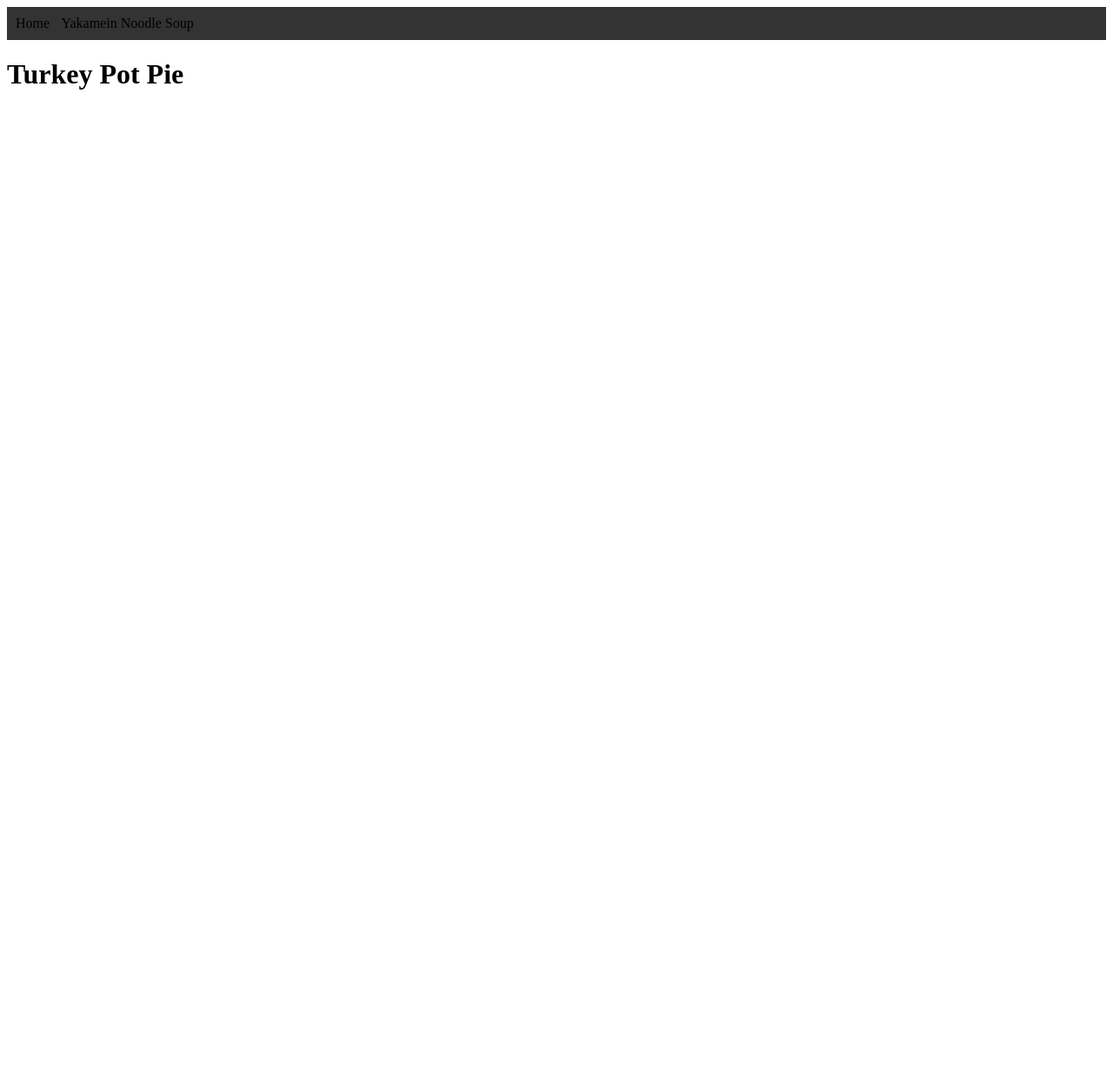
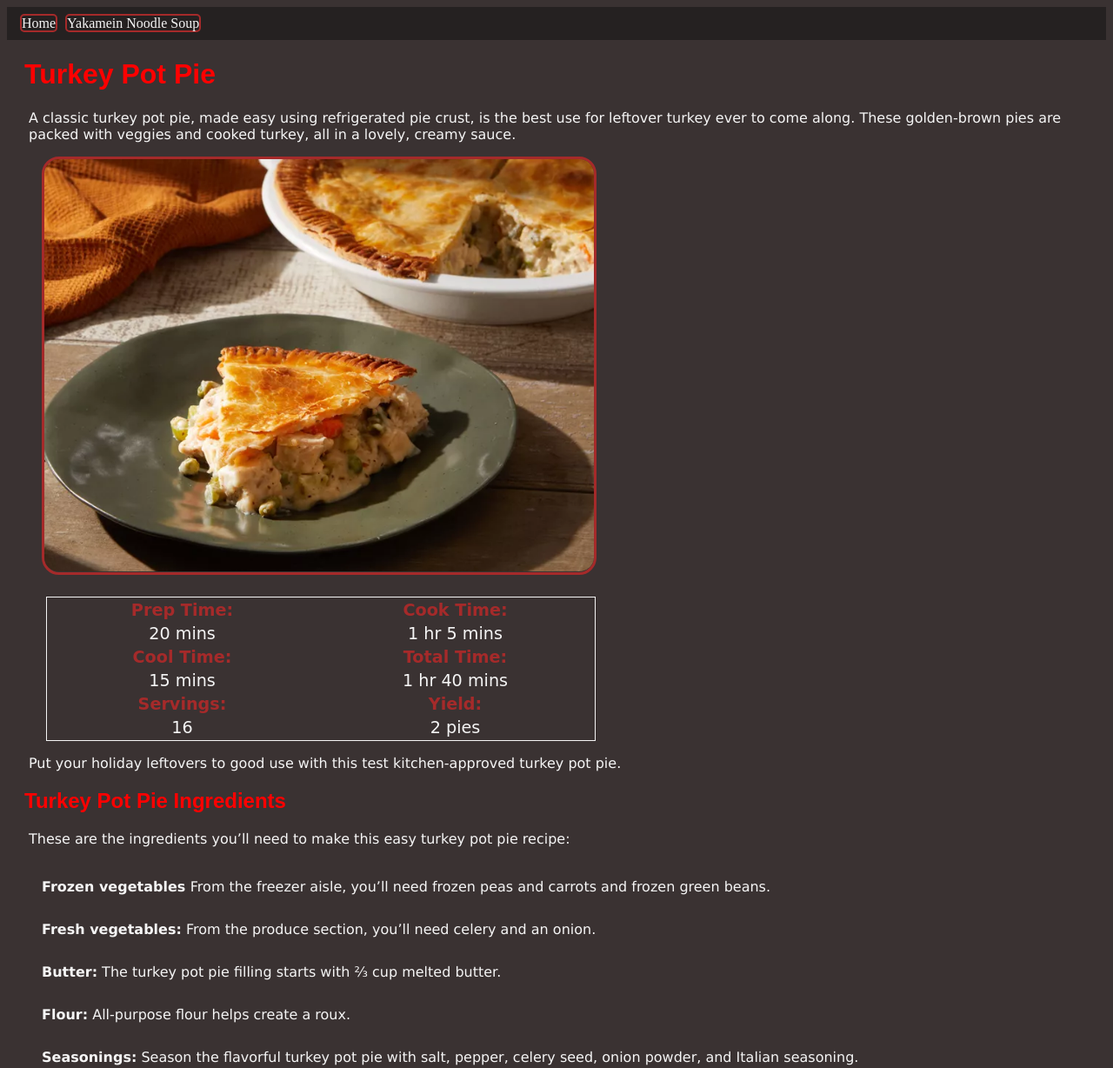
Before and after one commit to Ozzie-housmane/Odin-recipie, a plain HTML site: page recipies/turkey-pot-pie.html in a window 1280 px wide. Shown: the top 1228 px of the page at 87% size. Before the commit the page ends 800 px from the top, so only its background shows below. Drawn offline with Linux system fonts and the light colour scheme.

Commit message:
Setup turkey pot pie html add more content to page

```diff
--- a/recipies/turkey-pot-pie.html
+++ b/recipies/turkey-pot-pie.html
@@ -4,12 +4,76 @@
     <meta charset="UTF-8">
     <meta name="viewport" content="width=device-width, initial-scale=1.0">
     <title>Document</title>
+    <link rel="stylesheet" href="../style.css">
 </head>
-<body>
-    <nav style="background-color: #333; padding: 10px;">
-   <a href="../index.html" style="color: black; text-decoration: none; margin-right: 10px;">Home</a>
-   <a href="./yakamein.html" style="color: black; text-decoration: none; margin-right: 10px;">Yakamein Noodle Soup</a>
+<body class="turkeyPage">
+    <nav style="background-color: #252121; padding: 10px; ">
+   <a href="../index.html"  >Home</a>
+   <a href="./yakamein.html">Yakamein Noodle Soup</a>
 </nav>
- <h1>Turkey Pot Pie</h1>
+ <h1 class="turkeyTitle">Turkey Pot Pie</h1>
+ <p class="turkeyP">A classic turkey pot pie, made easy using refrigerated pie crust, is the best use for leftover turkey ever to come along. These golden-brown pies are packed with veggies and cooked turkey, all in a lovely, creamy sauce.</p>
+ <img src="../images/TurkeyPotPie.jpg" alt="Turkey pot pie" class="turkhtmlimg">
+ <table class="turktable">
+    <th>Prep Time:</th>
+    <th>Cook Time:</th>
+    <tr>
+        <td>20 mins</td>
+        <td>1 hr 5 mins</td>
+    </tr>
+        <tr>
+            <th>Cool Time:</th>
+            <th>Total Time:</th>
+        </tr>
+        <tr>
+            <td>15 mins</td>
+            <td>1 hr 40 mins</td>
+        </tr>
+        <tr>
+            <th>Servings:</th>
+            <th>Yield:</th>
+        </tr>
+        <tr>
+            <td>16</td>
+            <td>2 pies</td>
+        </tr>
+
+
+ </table>
+ <p class="turkeyP">Put your holiday leftovers to good use with this test kitchen-approved turkey pot pie. </p>
+ <h2 class="turkeyTitle">Turkey Pot Pie Ingredients</h2>
+ <p class="turkeyP">These are the ingredients you’ll need to make this easy turkey pot pie recipe: </p>
+ <ul class="turklist">
+    <li><strong>Frozen vegetables </strong>From the freezer aisle, you’ll need frozen peas and carrots and frozen green beans.</li>
+    <li> <strong>Fresh vegetables:</strong> From the produce section, you’ll need celery and an onion. </li>
+    <li><strong>Butter:</strong> The turkey pot pie filling starts with ⅔ cup melted butter. </li>
+    <li><strong>Flour:</strong> All-purpose flour helps create a roux.</li>
+    <li><strong>Seasonings:</strong> Season the flavorful turkey pot pie with salt, pepper, celery seed, onion powder, and Italian seasoning.</li>
+    <li><strong>Broth:</strong> Use store-bought or homemade chicken broth. </li>
+    <li><strong>Milk:</strong> Milk is essential to a rich, thick roux. </li>
+    <li><strong>Turkey:</strong> This turkey pot pie recipe is the perfect way to use leftover cooked turkey</li>
+    <li><strong>Pastry crusts:</strong> Use a store-bought or homemade double crust pastry.</li>
+ </ul>
+ <h2 class="turkeyTitle">How to Make Turkey Pot Pie</h2>
+ <p class="turkeyP">You’ll find the full, step-by-step recipe below — but here’s a brief overview of what you can expect when you make this homemade turkey pot pie:</p>
+ <ol class="turklist">
+    <li>Boil the frozen vegetables with the celery until the celery is tender. </li>
+    <li>Cook the onion in butter, then whisk in the flour and seasonings until a paste forms. </li>
+    <li>Whisk in the chicken broth and milk. Cook, whisking constantly, until thick. </li>
+    <li>Stir the cooked, drained veggies and turkey to the filling. </li>
+    <li>Fit pastry crusts into two pie dishes. Fill the crusts, then cover with the remaining crusts.</li>
+    <li>Cut small slits into the top of each crust and place the pies on a baking sheet.</li>
+    <li>Bake, according to the detailed instructions in Step 7, until the crusts are golden brown and the filling is bubbly. </li>
+   <p>--------------------------------------------------------<wbr></p>
+ </ol>
+ <h2 class="turkeyTitle tip">Recipe Tip</h2>
+ <p class="turkeyP">You can easily prepare this turkey pie ahead of time. Here’s are some make ahead tips from test kitchen experts: </p>
+ <ol class="turklist">
+    <li>Cover pie with plastic wrap and then aluminum foil.</li>
+    <li>When ready to bake, remove plastic wrap and foil. </li>
+    <li>Cover the edge of the crust with aluminum foil or a pie crust shield. </li>
+    <li>Bake at 400 degrees F for 1 hour and 15 minutes. </li>
+    <li>Uncover and continue to bake until the crusts are golden brown and the filling is bubbly, about 15 to 20 minutes. The internal temperature of the filling should be at least 160 degrees F.</li>
+ </ol>
 </body>
 </html>
--- a/style.css
+++ b/style.css
@@ -44,3 +44,63 @@ P {
     font-family: Verdana, Geneva, Tahoma, sans-serif;
     text-align: center;
 }
+nav a {
+    color: whitesmoke;
+    text-decoration: none;
+    border: 2px solid brown;
+    border-radius: 5px;
+    margin-left: 5px;
+}
+.turkeyTitle {
+    color: red;
+    font-family: fantasy, Geneva, Tahoma, sans-serif;
+    margin-left: 20px;
+}
+nav a:hover{
+    color: black;
+    background-color: brown;
+}
+.turkeyP{
+    text-align: left;
+    margin-left: 25px;
+    text-decoration: none;
+    color: whitesmoke:
+}
+.turkhtmlimg{
+    padding-bottom: 1px;
+max-width: 50%;
+ border: 3px solid brown;
+ height: auto;
+ display: block;
+ border-radius: 20px;
+ margin-left: 40px;
+}
+.turktable{
+    border: 1px solid whitesmoke;
+    color: whitesmoke;
+    width: 50%;
+    margin-left: 45px;
+    margin-top: 25px;
+    font-family: cursive;
+    font-size: 120%;
+
+}
+td{
+    text-align: center;
+}
+th{
+    font-weight: bolder;
+    color: brown;
+}
+ .turklist{
+    font-family: Verdana, Geneva, Tahoma, sans-serif;
+
+}
+.tip {
+    text-align: center;
+}
+ol li {
+    padding-bottom: 10px;
+    padding-top: 20px;
+
+}
```
